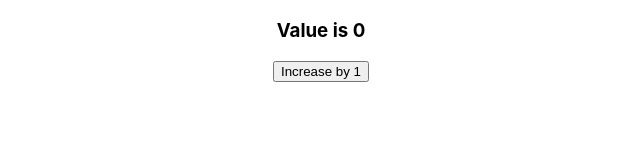
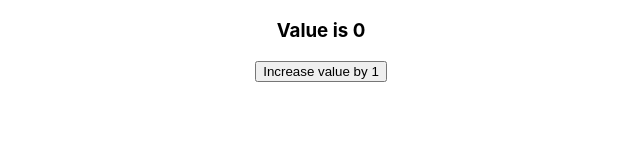
Before and after one commit to nirajpandey034/niraj_react, a React (Create React App) app: page / in a window 1280 px wide. Shown: the top 160 px of the page, without its empty margins (319-959 px from the left). Built offline with nearby package versions, Linux system fonts and the light colour scheme.

Commit message:
ui changed 2

```diff
--- a/src/components/Counter.js
+++ b/src/components/Counter.js
@@ -23,7 +23,7 @@ class Message extends Component{
     return (
         <div>
                 <h3>Value is  {this.state.value}</h3>
-    <button color="red" onClick={this.increaseValue}>Increase by {this.state.bvalue}</button>
+    <button color="red" onClick={this.increaseValue}>Increase value by {this.state.bvalue}</button>
         </div>
     )
     }
```
